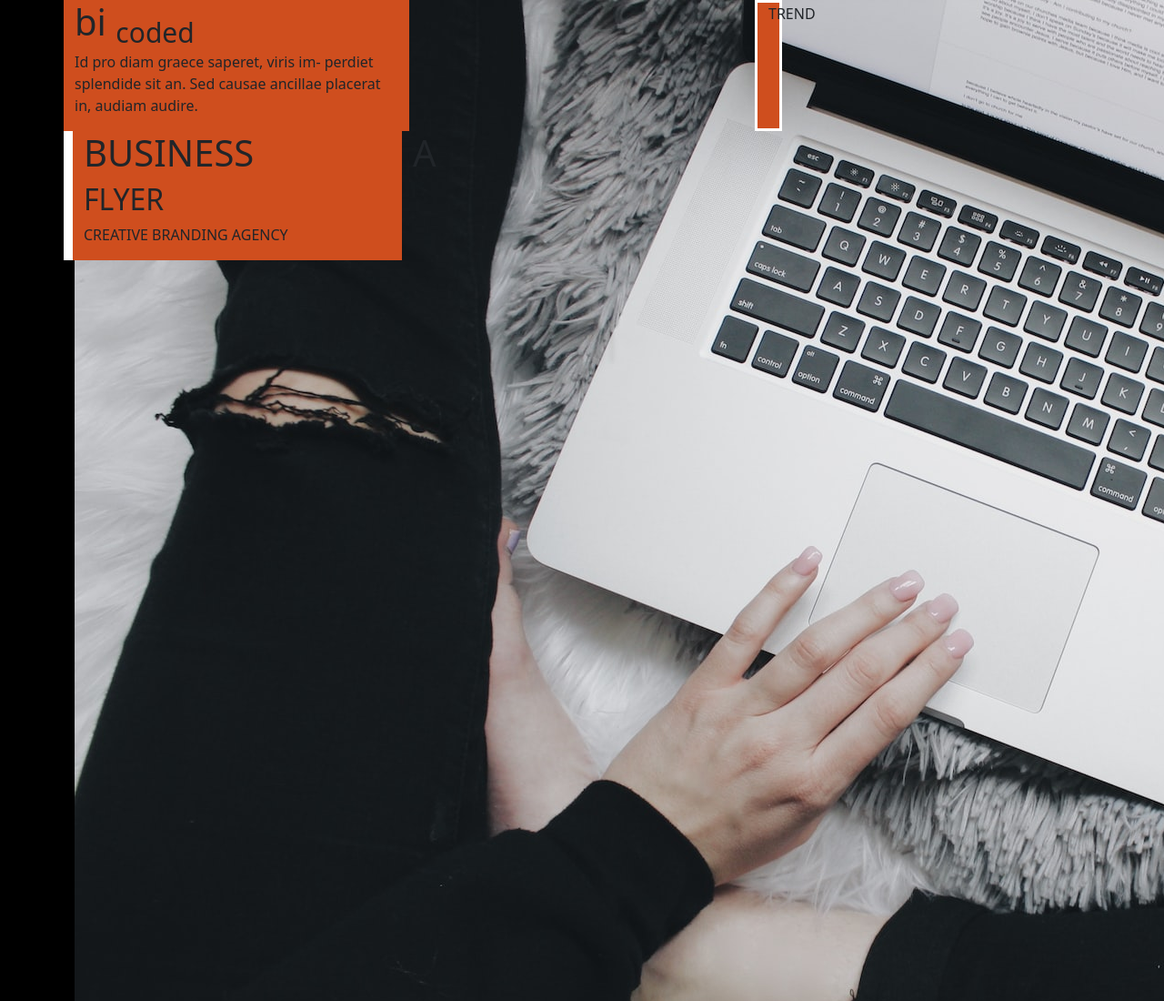
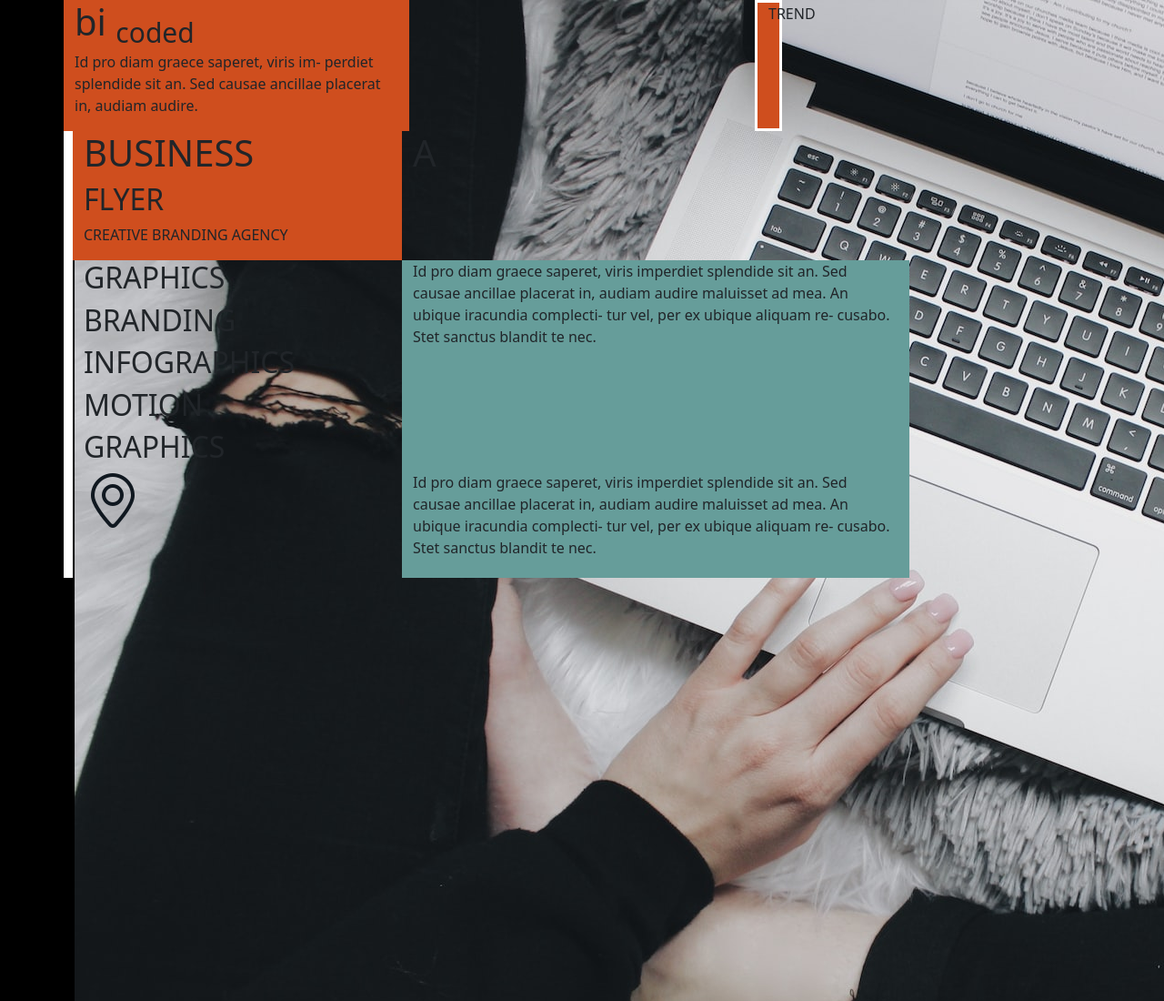
Before and after one commit to Nitin-1464/layout-5, a plain HTML site: page index.html in a window 1280 px wide. Shown: the top 1100 px of the page at 91% size. Drawn offline with nearby package versions, Linux system fonts and the light colour scheme.

Commit message:
Add files via upload

```diff
--- a/index.html
+++ b/index.html
@@ -45,6 +45,36 @@
             </div>
         </div>
     </section>
+    <footer>
+        <div class="container">
+            <div class="row" style="position: relative;">
+                <div class="row">
+                    <div class="col-md-4" style="border-left: 10px solid white; ">
+                     <h2>GRAPHICS</h2>
+                     <h2>BRANDING </h2>
+                     <h2> INFOGRAPHICS</h2>
+                     <h2> MOTION</h2>
+                     <h2>GRAPHICS</h2>
+                    </div>
+                    <div class="col-4 col-sm-6" style="border-bottom: 5px solid #669d9a ; background-color: #669d9a;">
+                      <p>Id pro diam graece saperet, viris imperdiet splendide sit an. Sed causae ancillae placerat in, audiam audire maluisset ad mea. An ubique iracundia complecti- tur vel, per ex ubique aliquam re- cusabo. Stet sanctus blandit te
+                        nec.</p>
+                    </div>
+                  </div>
+            </div>
+            <div class="row" style="position: relative;">
+                <div class="row">
+                    <div class="col-md-4" style="border-left: 10px solid white; ">
+                     <p><img src="./pin-location-mark-needle-pricker-64.webp" alt=""></p>
+                    </div>
+                    <div class="col-4 col-sm-6" style="border-bottom: 5px solid #669d9a ; background-color: #669d9a;">
+                      <p>Id pro diam graece saperet, viris imperdiet splendide sit an. Sed causae ancillae placerat in, audiam audire maluisset ad mea. An ubique iracundia complecti- tur vel, per ex ubique aliquam re- cusabo. Stet sanctus blandit te
+                        nec.</p>
+                    </div>
+                  </div>
+            </div>
+        </div>
+    </footer>
 
         <script src="https://cdn.jsdelivr.net/npm/bootstrap@5.3.0-alpha1/dist/js/bootstrap.bundle.min.js" integrity="sha384-w76AqPfDkMBDXo30jS1Sgez6pr3x5MlQ1ZAGC+nuZB+EYdgRZgiwxhTBTkF7CXvN" crossorigin="anonymous"></script>
     </body>
```
